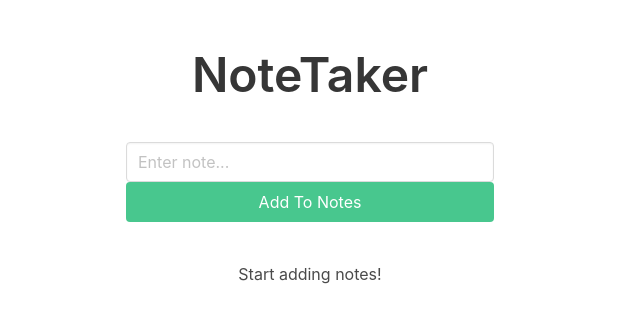
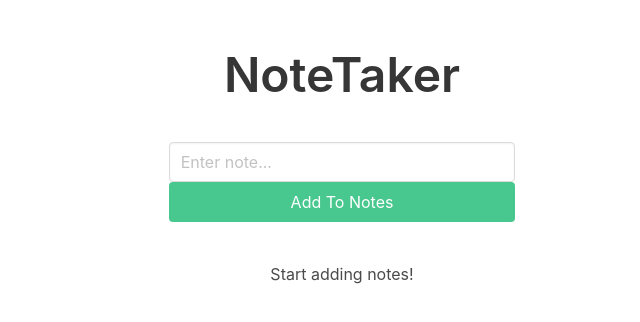
Before and after one commit to imsamuel/note-taker, a React (Create React App) app: page / in a window 1280 px wide. Shown: the top 322 px of the page, without its empty margins (298-938 px from the left). Built offline with nearby package versions, Linux system fonts and the light colour scheme.

Commit message:
added left and right margins for whole app

```diff
--- a/src/App.js
+++ b/src/App.js
@@ -109,8 +109,8 @@ class App extends Component {
 
   render() {
     return (
-      <div className="container" style={{marginLeft: "2em", marginRight: "2em"}}>
-        <div className="has-text-centered">
+      <div className="container">
+        <div className="has-text-centered" style={{marginLeft: "2em", marginRight: "2em"}}>
           <div className="columns">
             <div className="column"></div>
             <div className="column">
```
